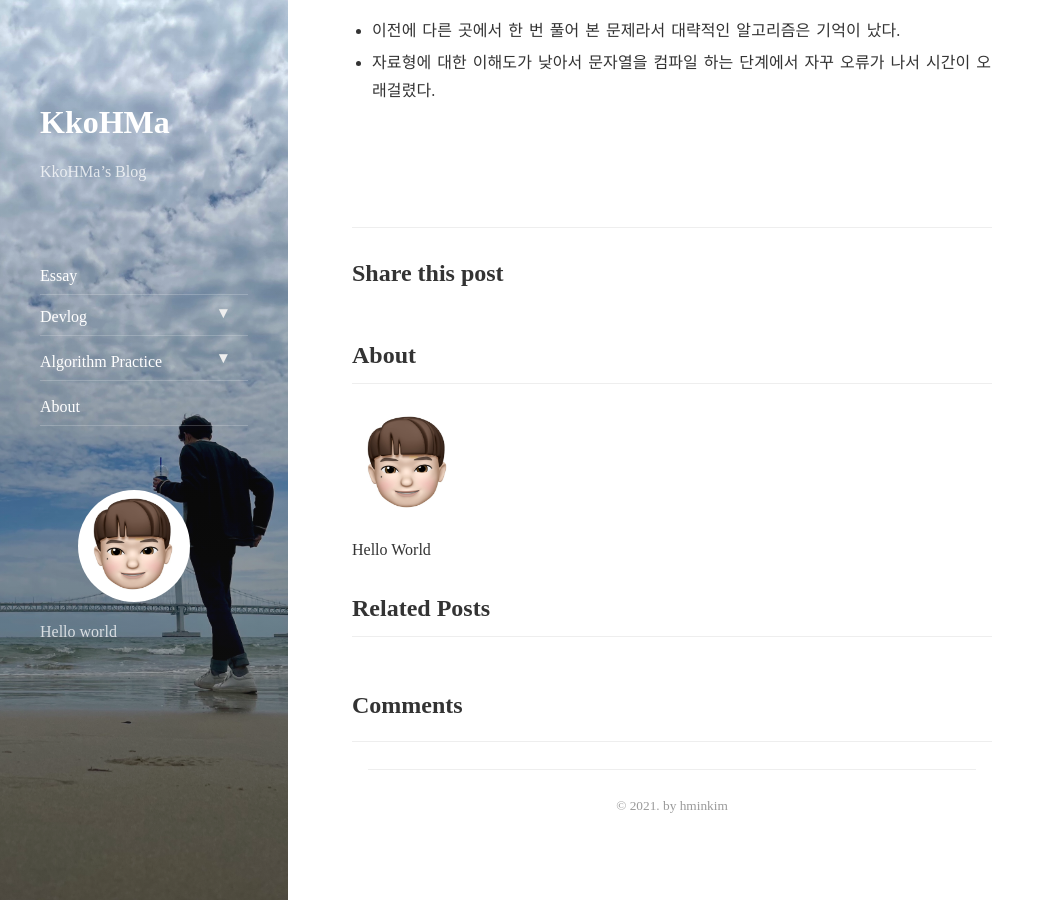
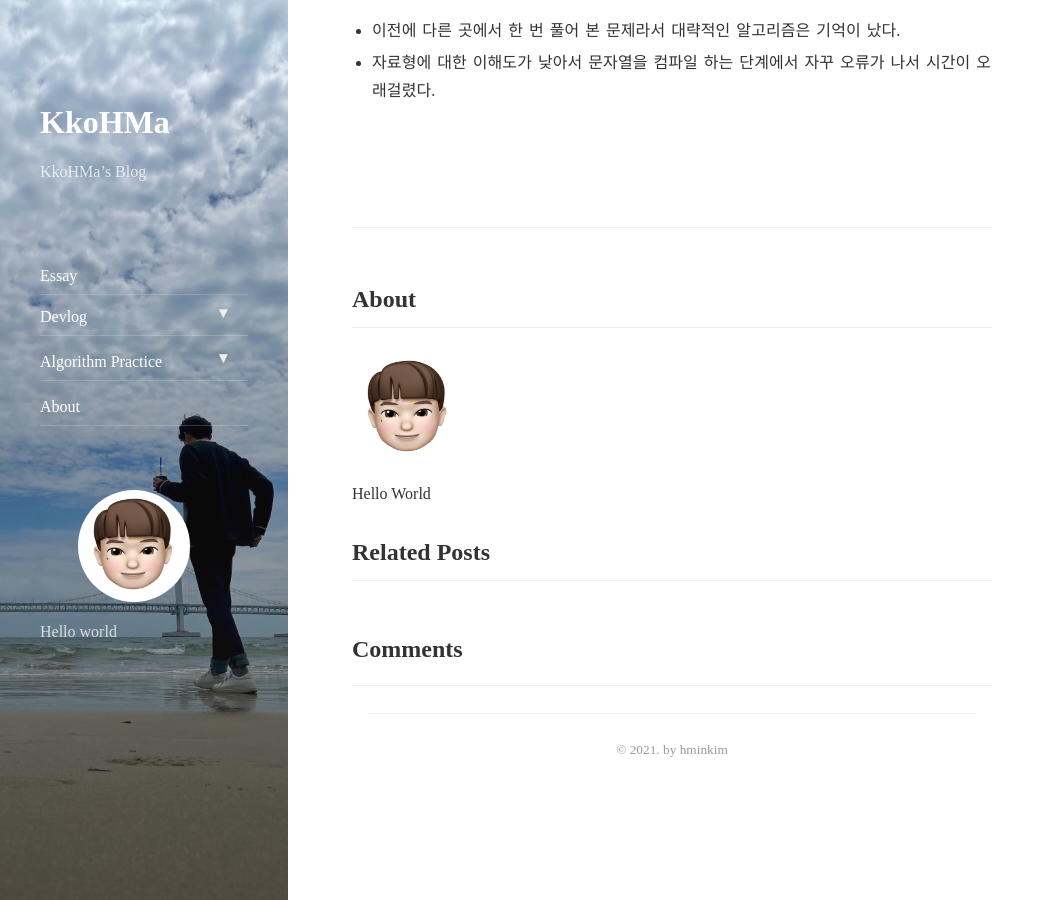
Before and after one commit to hminkim/hminkim.github.io, a Jekyll site: the page built from _posts/2021-05-16-ap_post1.markdown, in a window 1280 px wide and 900 px high, scrolled down 1046 px. Shown: the whole window, without its empty margins (0-1055 px from the left). Built offline with Jekyll 4.4.1, drawn with Linux system fonts in a browser that asks for light colours; nearby versions of some CDN libraries; comment, search, counter and statistics services are not loaded.

Commit message:
Update post.html

```diff
--- a/_includes/post.html
+++ b/_includes/post.html
@@ -46,21 +46,5 @@
 </article>
 {% unless include.link_title %}
 <hr class="dingbat" />
-
-<div class="share">
-  <h2>Share this post</h2>
-  <div class="share-body">
-    <a href="http://twitter.com/share?text={{ page.title }}&amp;url={{ site.url }}{{ page.url }}"
-      onclick="window.open(this.href, 'twitter-share', 'width=550,height=235');return false;">
-      <span class="icon-twitter">
-      </span>
-    </a>
-    <a href="https://www.facebook.com/sharer/sharer.php?u={{ site.url }}{{ page.url }}"
-      onclick="window.open(this.href, 'facebook-share','width=580,height=296');return false;">
-      <span class="icon-facebook">
-      </span>
-    </a>
-  </div>
-</div>
 <br />
 {% endunless %}
```
